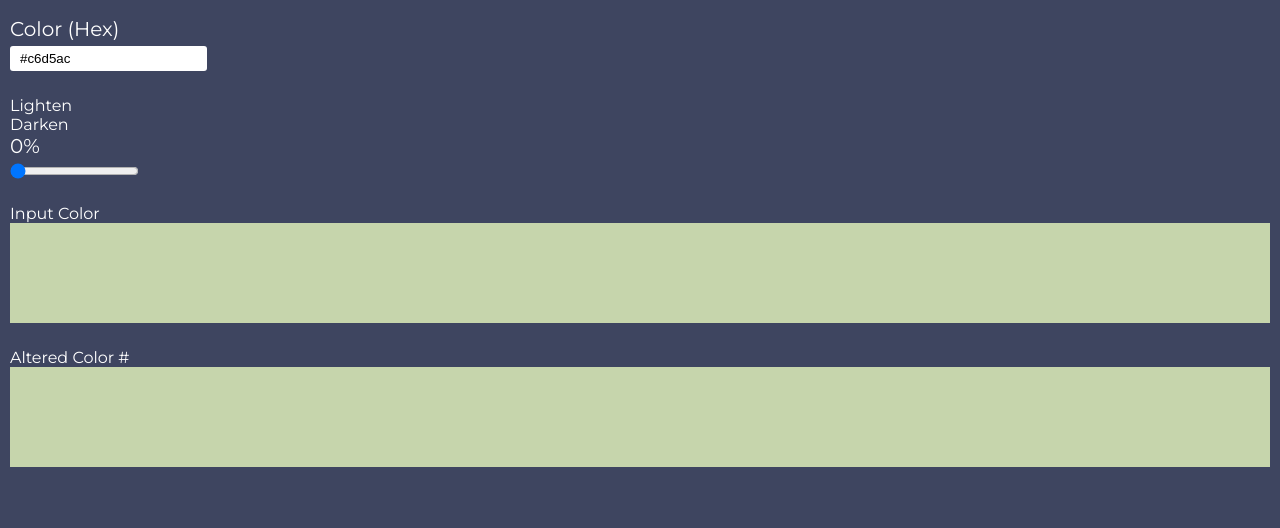
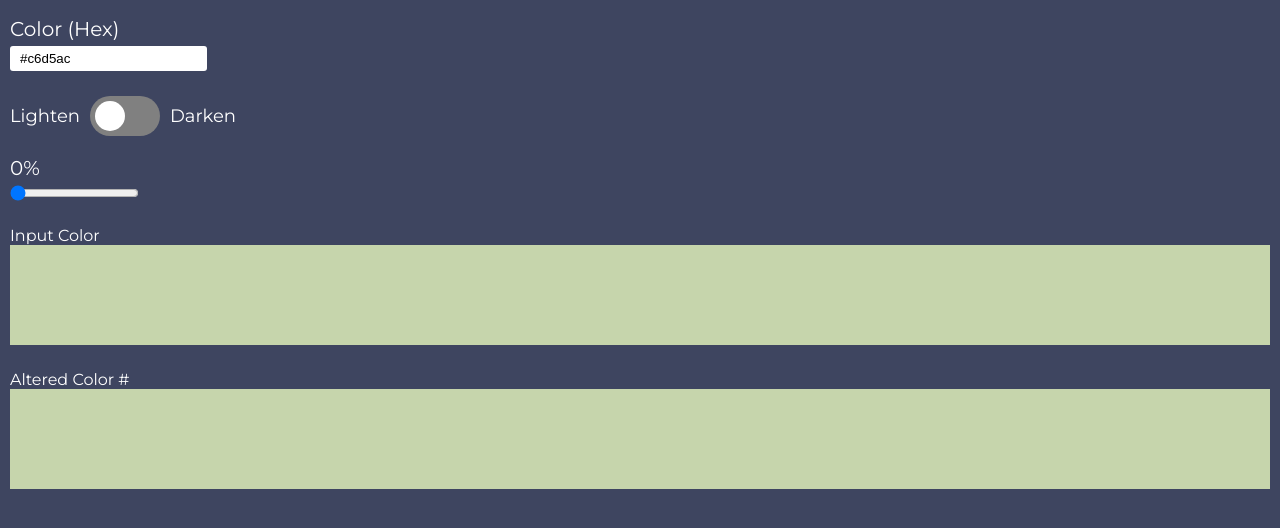
Before and after one commit to h131177/Color-Tool, a plain HTML site: page index.html in a window 1280 px wide. Shown: the part 62-590 px from the top of the page. Drawn offline with Linux system fonts and the light colour scheme.

Commit message:
Custom toggle button styling

```diff
--- a/styles.css
+++ b/styles.css
@@ -41,3 +41,44 @@ input[type="text"] {
     background-color: #c6d5ac;
     margin-bottom: 25px;
 }
+
+/* display labels and toggle horizontally */
+/* style the toggle button as well as the inner circle  using explicit sizing */
+/* choose fun colors */
+/*  define an unselected class that will de-emphasize the non-selected text */
+
+.toggle {
+    display: flex;
+    align-items: center;
+    margin-bottom: 20px;
+}
+
+.toggle-text {
+    font-size: 18px;
+}
+
+.toggle-btn {
+    height: 30px;
+    width: 60px;
+    background-color: grey;
+    border-radius: 30px;
+    padding: 5px;
+    margin: 0 10px;
+}
+
+.inner-circle {
+    width: 30px;
+    height: 30px;
+    border-radius: 50%;
+    background-color: white;
+    transition: all 250ms;
+}
+
+.toggle-btn.toggled > .inner-circle {
+    transform: translateX(30px);
+    background-color: #333;
+}
+
+.unselected {
+    opacity: 0.25;
+}
```
